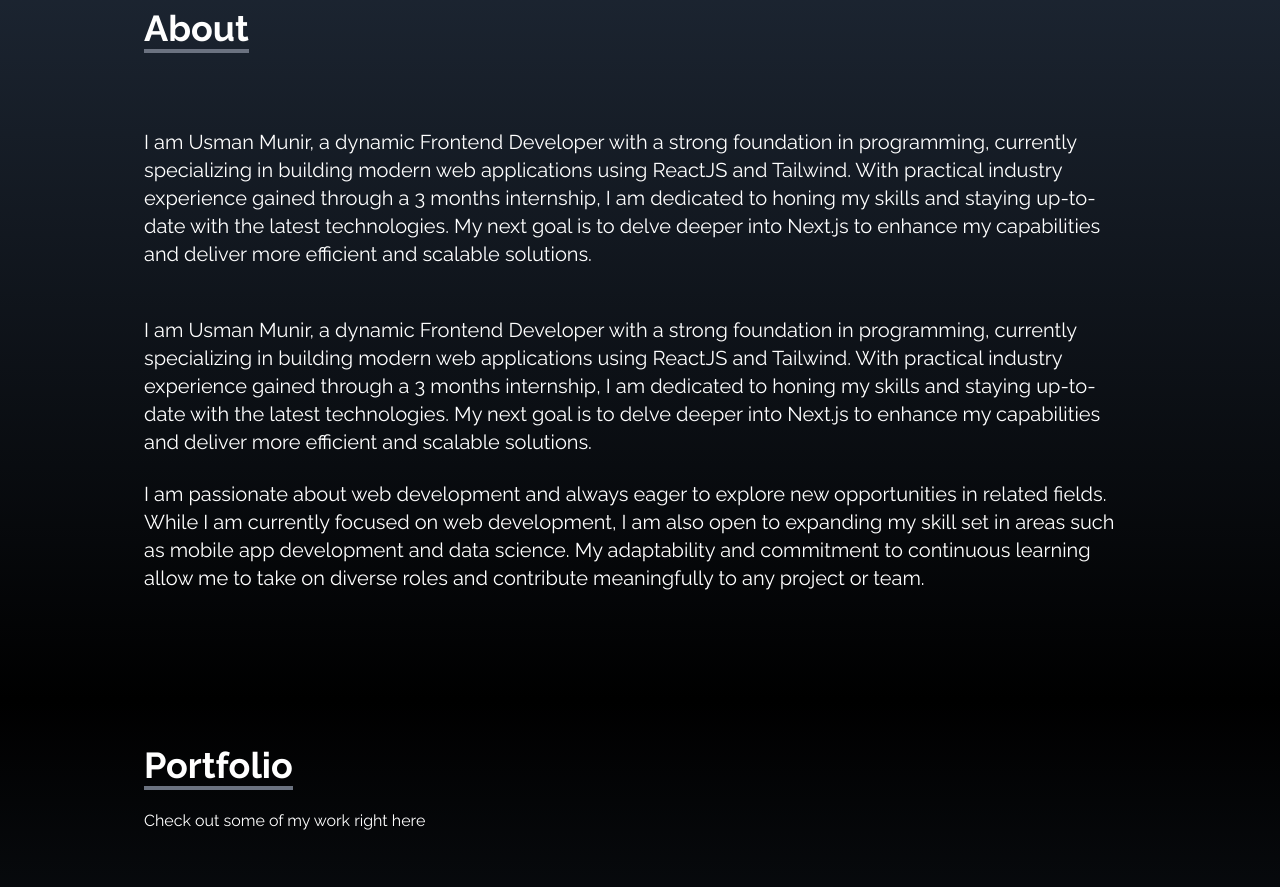
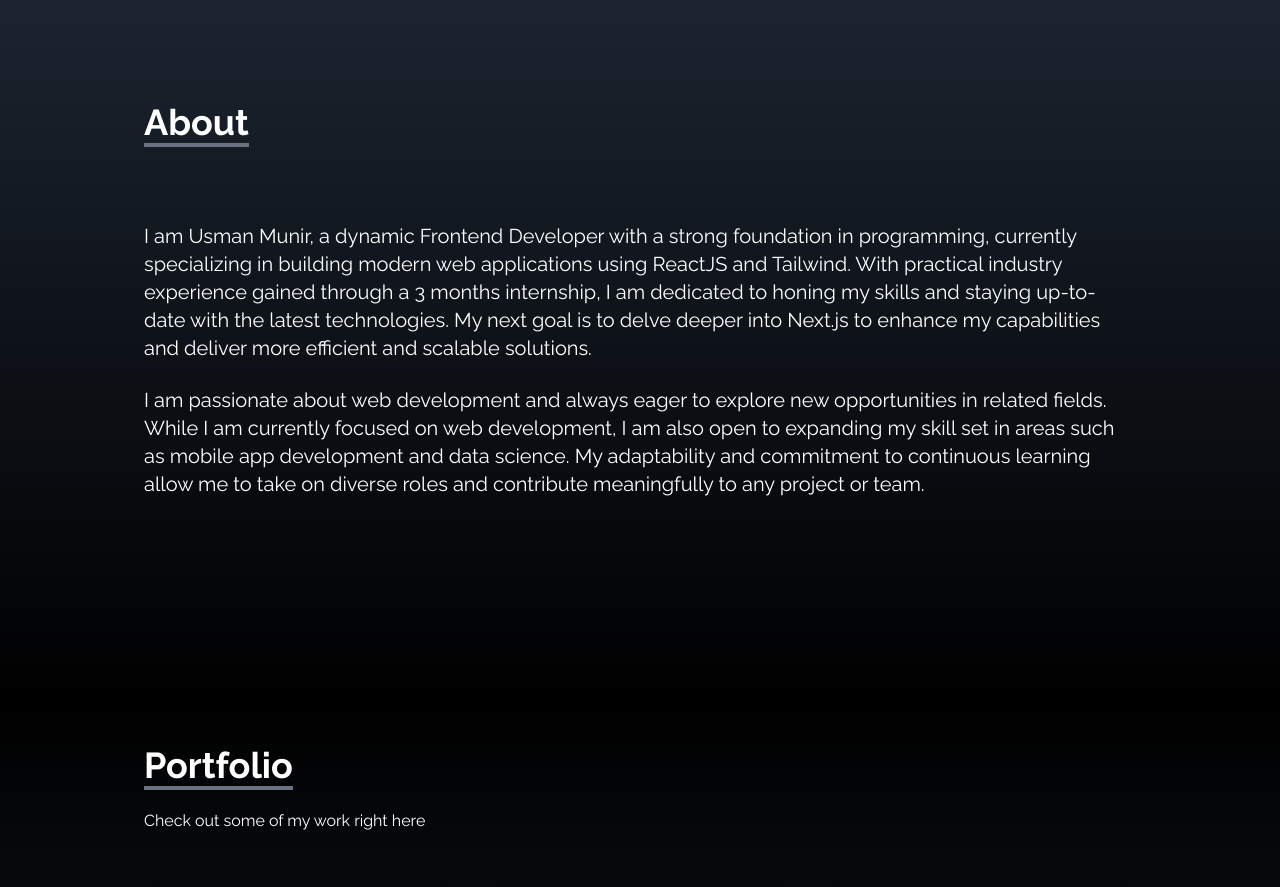
Before and after one commit to usmaan30/my-portfolio, a React (Vite) app: page / in a window 1280 px wide. Shown: the part 940-1827 px from the top of the page. Built offline with nearby package versions, Linux system fonts and the light colour scheme.

Commit message:
back to previous

```diff
--- a/src/Components/About.jsx
+++ b/src/Components/About.jsx
@@ -10,15 +10,6 @@ const About = () => {
             About
           </p>
         </div>
-        <p className="text-xl mt-12">
-          I am Usman Munir, a dynamic Frontend Developer with a strong
-          foundation in programming, currently specializing in building modern
-          web applications using ReactJS and Tailwind. With practical industry
-          experience gained through a 3 months internship, I am dedicated to
-          honing my skills and staying up-to-date with the latest technologies.
-          My next goal is to delve deeper into Next.js to enhance my
-          capabilities and deliver more efficient and scalable solutions.
-        </p>
         <p className="text-xl mt-12">
           I am Usman Munir, a dynamic Frontend Developer with a strong
           foundation in programming, currently specializing in building modern
```
